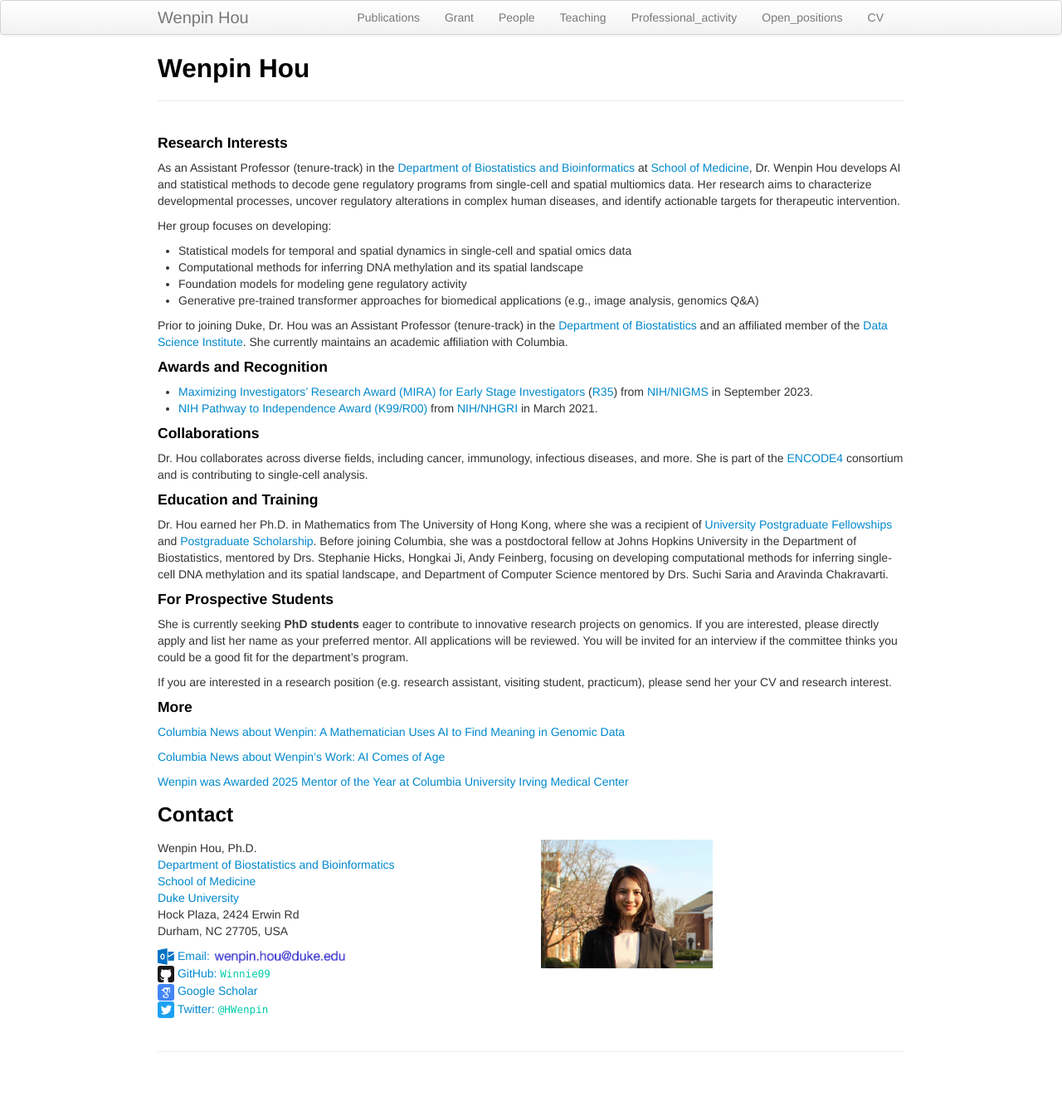
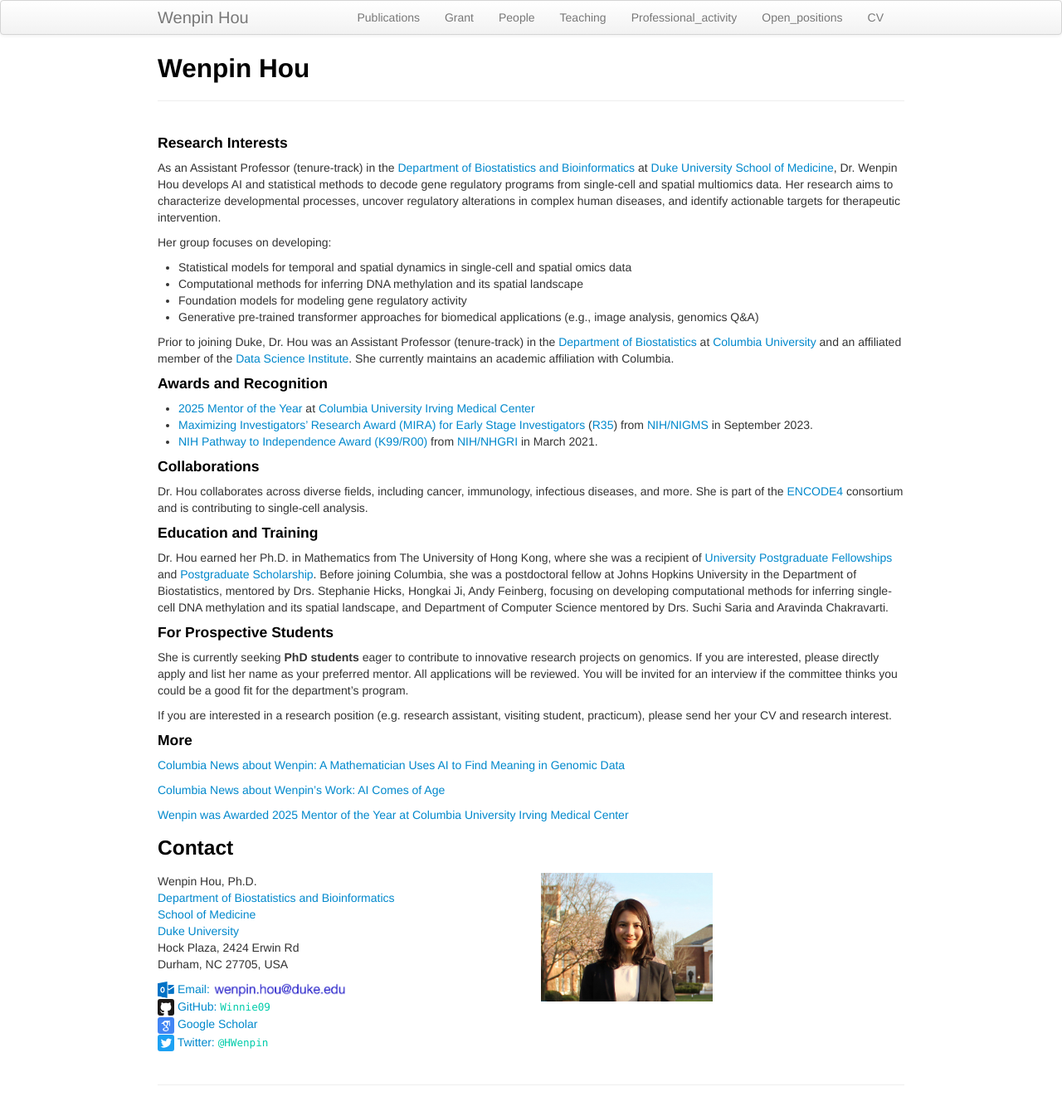
Before and after one commit to Winnie09/Wenpin_Hou, a Jekyll site: the page built from index.md, in a window 1280 px wide. Shown: the whole page at 83% size. Built offline with Jekyll 4.4.1, drawn with Linux system fonts in a browser that asks for light colours; before the commit the page ends 1299 px from its top, so only the background shows below that.

Commit message:
add index page

```diff
--- a/index.md
+++ b/index.md
@@ -5,7 +5,7 @@ layout: page
 
 
 #### Research Interests
-As an Assistant Professor (tenure-track) in the [Department of Biostatistics and Bioinformatics](https://biostat.duke.edu/) at [School of Medicine](https://medschool.duke.edu/), Dr. Wenpin Hou develops AI and statistical methods to decode gene regulatory programs from single-cell and spatial multiomics data. Her research aims to characterize developmental processes, uncover regulatory alterations in complex human diseases, and identify actionable targets for therapeutic intervention.
+As an Assistant Professor (tenure-track) in the [Department of Biostatistics and Bioinformatics](https://biostat.duke.edu/) at [Duke University](https://www.duke.edu/) [School of Medicine](https://medschool.duke.edu/), Dr. Wenpin Hou develops AI and statistical methods to decode gene regulatory programs from single-cell and spatial multiomics data. Her research aims to characterize developmental processes, uncover regulatory alterations in complex human diseases, and identify actionable targets for therapeutic intervention.
 
 Her group focuses on developing:
 - Statistical models for temporal and spatial dynamics in single-cell and spatial omics data
@@ -13,9 +13,10 @@ Her group focuses on developing:
 - Foundation models for modeling gene regulatory activity
 - Generative pre-trained transformer approaches for biomedical applications (e.g., image analysis, genomics Q&A)
 
-Prior to joining Duke, Dr. Hou was an Assistant Professor (tenure-track) in the [Department of Biostatistics](https://www.publichealth.columbia.edu/academics/departments/biostatistics) and an affiliated member of the [Data Science Institute](https://datascience.columbia.edu/people/wenpin-hou/). She currently maintains an academic affiliation with Columbia.
+Prior to joining Duke, Dr. Hou was an Assistant Professor (tenure-track) in the [Department of Biostatistics](https://www.publichealth.columbia.edu/academics/departments/biostatistics) at [Columbia University](https://www.columbia.edu/) and an affiliated member of the [Data Science Institute](https://datascience.columbia.edu/people/wenpin-hou/). She currently maintains an academic affiliation with Columbia.
 
 #### Awards and Recognition
+- [2025 Mentor of the Year](https://www.irvinginstitute.columbia.edu/news/2025-mentor-year) at [Columbia University Irving Medical Center](https://www.cuimc.columbia.edu/)
 - [Maximizing Investigators’ Research Award (MIRA) for Early Stage Investigators](https://grants.nih.gov/grants/guide/pa-files/PAR-20-117.html) ([R35](https://reporter.nih.gov/search/Ym09DhMfd0-tUjFN97zw_w/project-details/10712174)) from [NIH/NIGMS](https://www.nigms.nih.gov/) in September 2023.
 - [NIH Pathway to Independence Award (K99/R00)](https://grants.nih.gov/grants/guide/pa-files/PA-20-188.html) from [NIH/NHGRI](https://www.genome.gov/) in March 2021.
 
```
